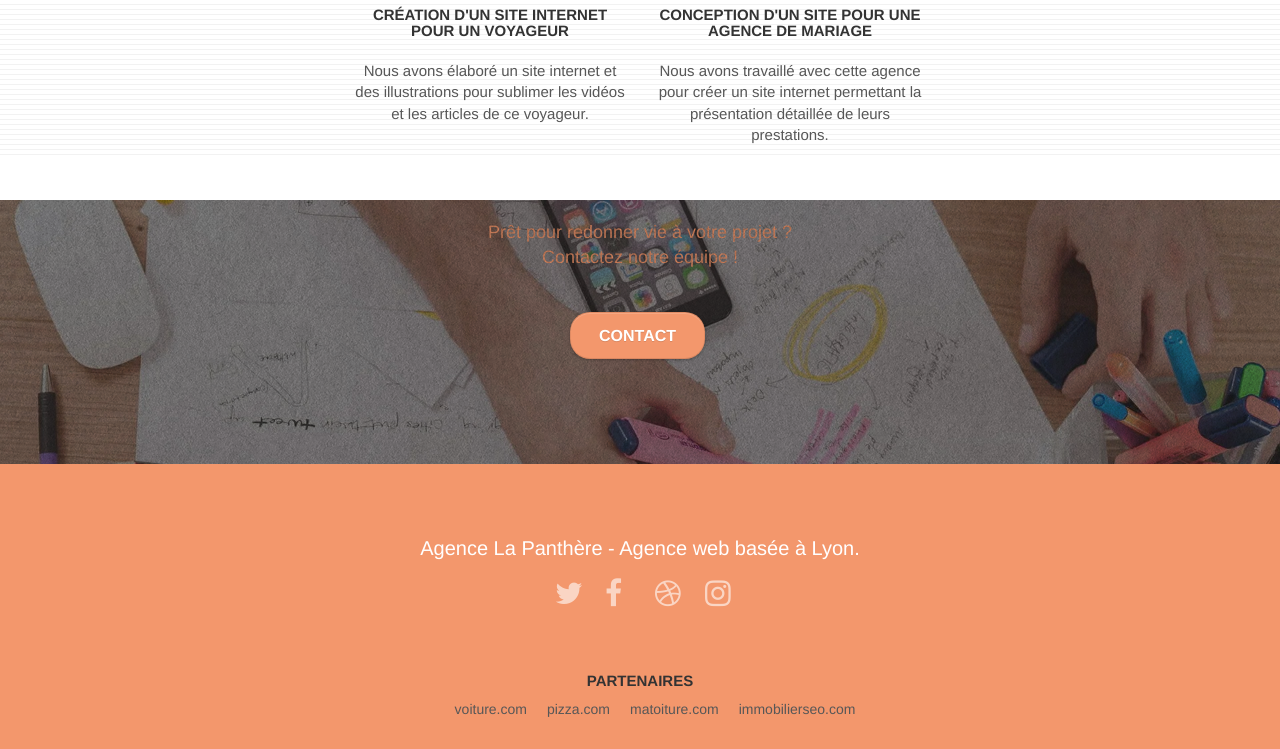
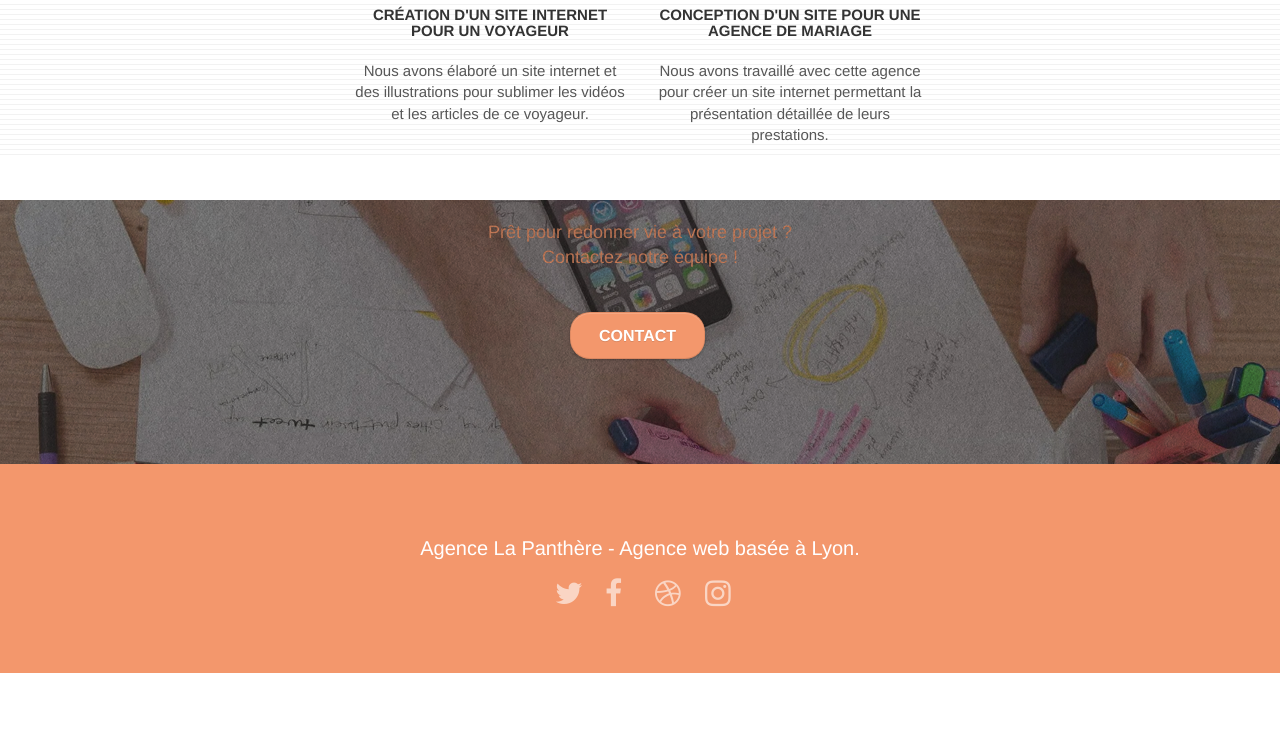
Before and after one commit to Jerom3T/P4-Openclassrooms, a plain HTML site: page index.html in a window 1280 px wide. Shown: the part 2972-3721 px from the top of the page. After the commit the page ends 3645 px from the top, so only its background shows below. Drawn offline with Linux system fonts and the light colour scheme.

Commit message:
Footer Ajustements

```diff
--- a/index.html
+++ b/index.html
@@ -216,17 +216,6 @@
 							</div>
 						</div>
 					</div>
-					<div class="row3">
-						<div class="col-sm-4footer">
-							<h3 class="partners_title">Partenaires</h3>
-							<ul>
-								<li><a href="voiture.com">voiture.com</a></li>
-								<li><a href="pizza.com">pizza.com</a></li>
-								<li><a href="matoiture.com">matoiture.com</a></li>
-								<li><a href="immobilierseo.com">immobilierseo.com</a></li>
-							</ul>
-						</div>
-					</div>
 				</div>
 			</footer>
 			<!-- Footer - bloc-8 END -->
```
